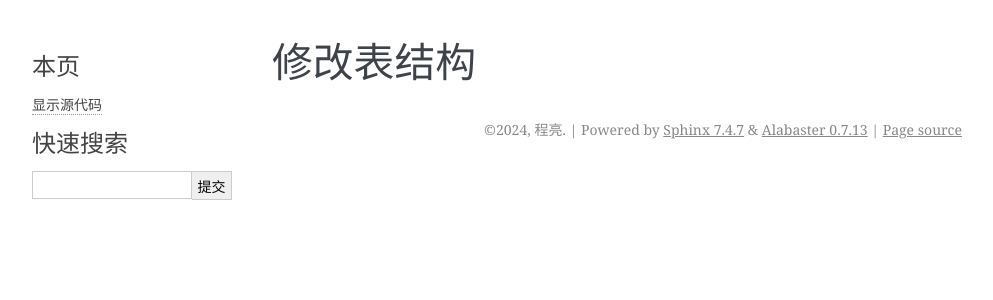
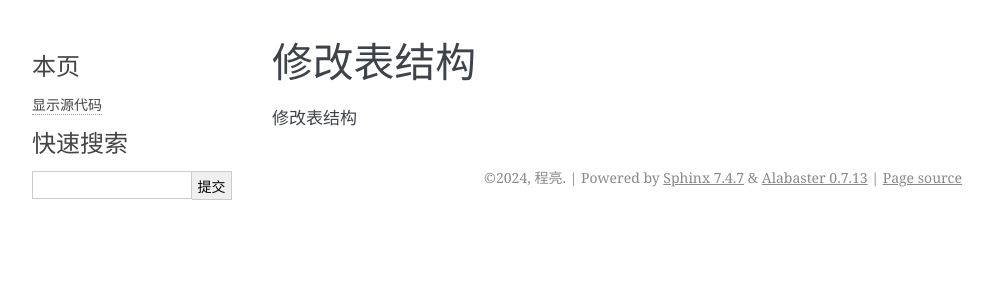
Before and after one commit to 932340583/mariadb_tutorial, a Sphinx documentation site: the page built from docs/source/newcomer/4_alter.rst, in a window 1280 px wide. Shown: the top 300 px of the page, without its empty margins (148-1141 px from the left). Built offline with Sphinx 7.4.7, drawn with Linux system fonts in a browser that asks for light colours.

Commit message:
updateing test

```diff
--- a/docs/source/newcomer/4_alter.rst
+++ b/docs/source/newcomer/4_alter.rst
@@ -1,2 +1,3 @@
 修改表结构
 ========================
+修改表结构
```
